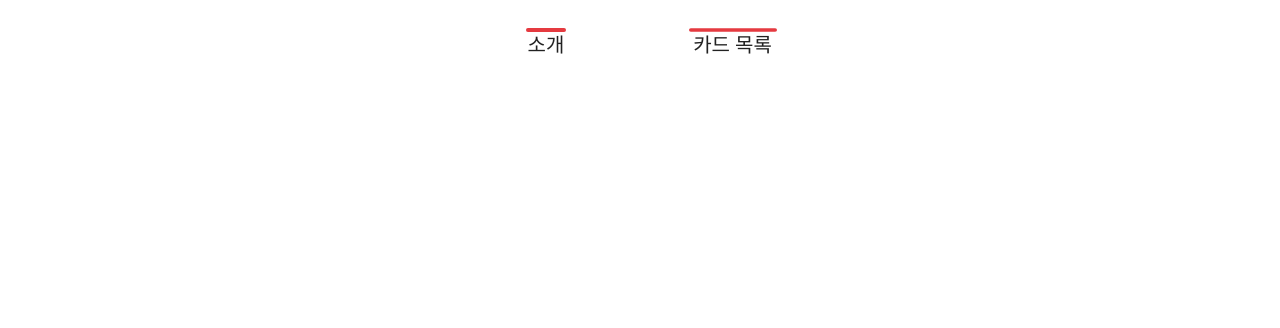
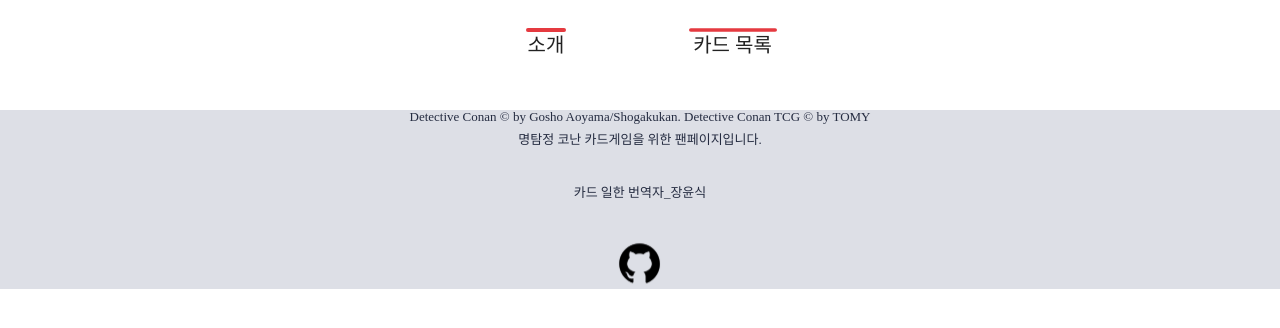
Before and after one commit to write-code-b/Conan-Card, a React (Create React App) app in the folder frontend/: page / in a window 1280 px wide. Shown: the top 328 px of the page. Built offline with nearby package versions, Linux system fonts and the light colour scheme; a web font is replaced by a local one.

Commit message:
add Footer

```diff
--- a/frontend/src/App.jsx
+++ b/frontend/src/App.jsx
@@ -2,6 +2,7 @@ import { useState, useEffect } from "react";
 import { Route, Routes, Navigate } from "react-router-dom";
 import Navbar from "./components/Navbar";
 import CardList from "./components/CardList";
+import Footer from "./components/Footer";
 import "./App.scss";
 
 function App() {
@@ -12,7 +13,7 @@ function App() {
         <Route path="/cards" element={<CardList />} />
         <Route path="*" element={<Navigate to="/" />} />
       </Routes>
-      <footer></footer>
+      <Footer />
     </div>
   );
 }
--- a/frontend/src/App.scss
+++ b/frontend/src/App.scss
@@ -512,3 +512,32 @@ nav > li:nth-child(2)::before {
   width: 0.75rem;
   height: 1.438rem;
 }
+
+// Footer
+#footer {
+  display: flex;
+  flex-direction: column;
+  align-items: center;
+  justify-content: center;
+  background-color: #dddfe6;
+}
+#footer p {
+  margin-bottom: 10px;
+  color: #252c41;
+  font-size: 13px;
+  text-align: center;
+}
+#footer > div {
+  display: flex;
+  gap: 30px;
+  flex-direction: column;
+  align-items: center;
+  justify-content: center;
+  margin-top: 30px;
+}
+#footer .github {
+  width: 50px;
+  height: 50px;
+  background: url("../public/images/github.svg") center / contain no-repeat;
+  cursor: pointer;
+}
--- /dev/null
+++ b/frontend/src/components/Footer.jsx
@@ -0,0 +1,20 @@
+function Footer() {
+  return (
+    <div id="footer">
+      <p>
+        Detective Conan © by Gosho Aoyama/Shogakukan. Detective Conan TCG © by
+        TOMY
+      </p>
+      <p>명탐정 코난 카드게임을 위한 팬페이지입니다.</p>
+      <div>
+        <p>카드 일한 번역자_장윤식</p>
+        <a
+          href="https://github.com/write-code-b/Conan-Card"
+          className="github"
+        ></a>
+      </div>
+    </div>
+  );
+}
+
+export default Footer;
```
Also changed, not shown: frontend/public/images/github.svg (added).
